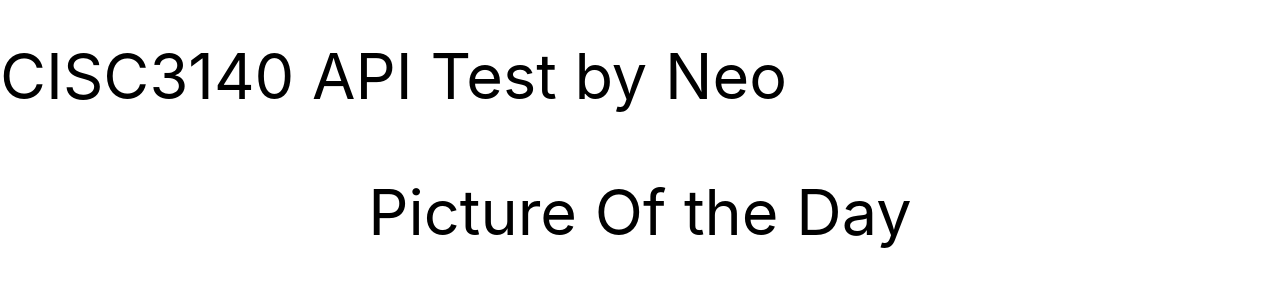
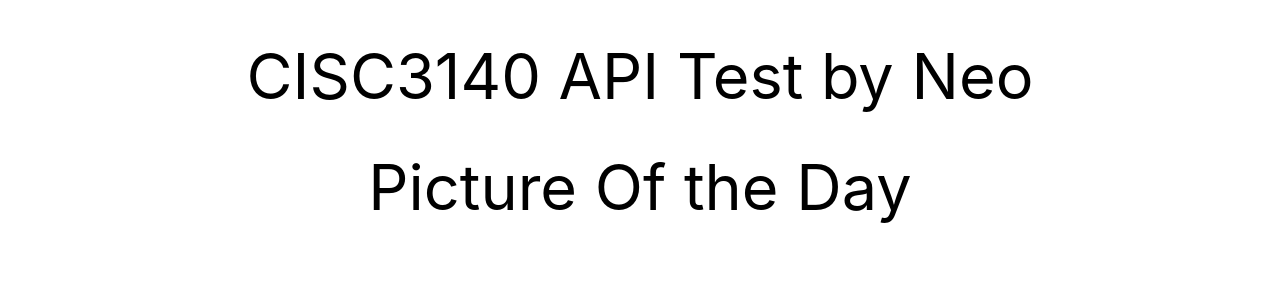
Before and after one commit to NeoKokuxz/CISC_3140-WebDev, a plain HTML site: page nasa/index.html in a window 1280 px wide. Drawn offline with nearby package versions, Linux system fonts and the light colour scheme; no server answers.

Commit message:
centered text

```diff
--- a/nasa/index.html
+++ b/nasa/index.html
@@ -1,7 +1,7 @@
 <!doctype html>
 <html>
     <head>
-        <title>APOD</title>
+        <title>NasaAPI</title>
         <meta charset="UTF-8">
         <link rel="stylesheet" href="https://cdnjs.cloudflare.com/ajax/libs/materialize/1.0.0/css/materialize.min.css">
         <style>
@@ -21,7 +21,7 @@
     </head>
     <body>
 
-        <header class="row">
+        <header class="center-align">
                         <h1>CISC3140 API Test by Neo</h1>
         </header>
         <div class="container">
```
